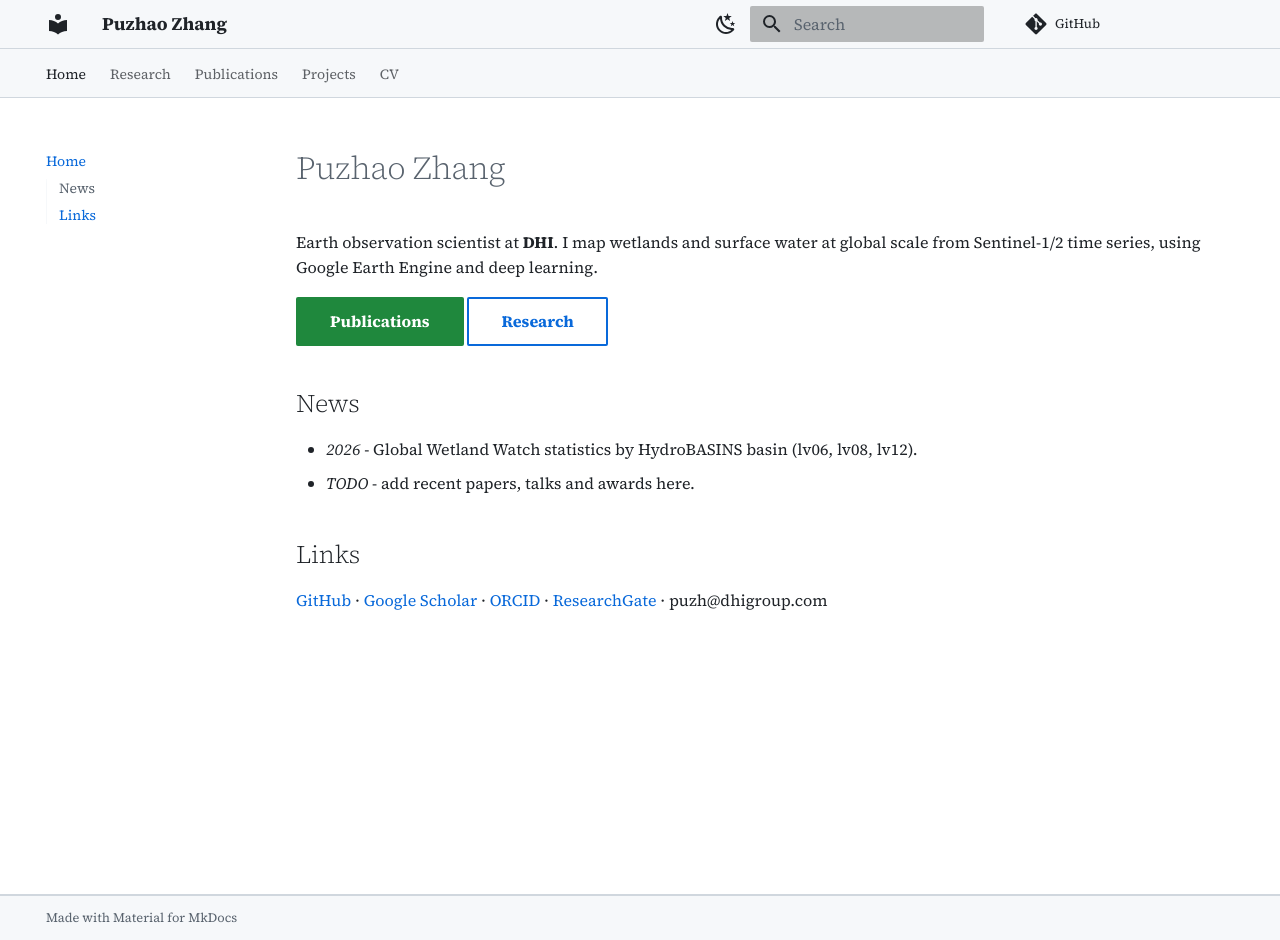
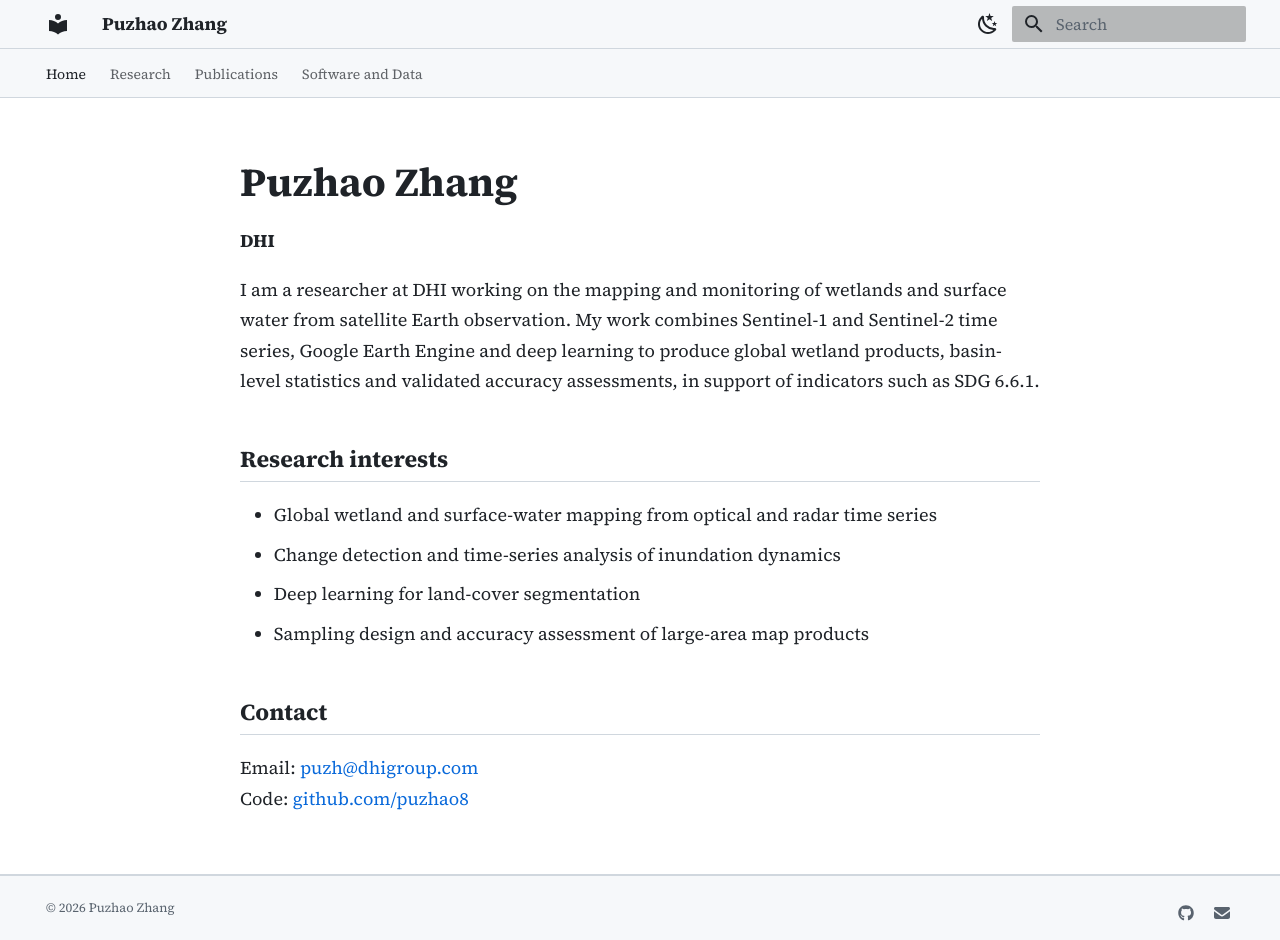
Before and after one commit to puzhao8/puzhao8.github.io, an MkDocs documentation site: the page built from docs/index.md, in a window 1280 px wide and 940 px high. Built offline with MkDocs 1.6.1 and Material for MkDocs 9.7.7, drawn with Linux system fonts in a browser that asks for light colours.

Commit message:
Restyle as a formal research homepage
Co-Authored-By: Claude Sonnet 5.5 <noreply@anthropic.com>

```diff
--- a/docs/index.md
+++ b/docs/index.md
@@ -1,20 +1,26 @@
+---
+hide:
+  - navigation
+  - toc
+---
+
 # Puzhao Zhang
 
-Earth observation scientist at **DHI**. I map wetlands and surface water at global scale
-from Sentinel-1/2 time series, using Google Earth Engine and deep learning.
+**DHI**
 
-[Publications](publications.md){ .md-button .md-button--primary }
-[Research](research.md){ .md-button }
+I am a researcher at DHI working on the mapping and monitoring of wetlands and surface water
+from satellite Earth observation. My work combines Sentinel-1 and Sentinel-2 time series,
+Google Earth Engine and deep learning to produce global wetland products, basin-level
+statistics and validated accuracy assessments, in support of indicators such as SDG 6.6.1.
 
-## News
+## Research interests
 
-- *2026* - Global Wetland Watch statistics by HydroBASINS basin (lv06, lv08, lv12).
-- *TODO* - add recent papers, talks and awards here.
+- Global wetland and surface-water mapping from optical and radar time series
+- Change detection and time-series analysis of inundation dynamics
+- Deep learning for land-cover segmentation
+- Sampling design and accuracy assessment of large-area map products
 
-## Links
+## Contact
 
-[GitHub](https://github.com/puzhao8) ·
-[Google Scholar](#) ·
-[ORCID](#) ·
-[ResearchGate](#) ·
-puzh@dhigroup.com
+Email: [puzh@dhigroup.com](mailto:puzh@dhigroup.com)
+Code: [github.com/puzhao8](https://github.com/puzhao8)
--- a/docs/stylesheets/extra.css
+++ b/docs/stylesheets/extra.css
@@ -1,4 +1,4 @@
-/* GitHub-like colour scheme (Primer palette) */
+/* Formal research homepage, neutral GitHub-like palette (Primer) */
 [data-md-color-scheme="default"] {
   --md-default-bg-color: #ffffff;
   --md-default-fg-color: #1f2328;
@@ -9,9 +9,11 @@
   --md-accent-fg-color: #0969da;
   --md-typeset-a-color: #0969da;
   --md-footer-bg-color: #f6f8fa;
+  --md-footer-bg-color--dark: #f6f8fa;
   --md-footer-fg-color: #59636e;
   --md-footer-fg-color--light: #59636e;
   --md-code-bg-color: #f6f8fa;
+  --rule-color: #d0d7de;
 }
 
 [data-md-color-scheme="slate"] {
@@ -24,9 +26,11 @@
   --md-accent-fg-color: #4493f8;
   --md-typeset-a-color: #4493f8;
   --md-footer-bg-color: #151b23;
+  --md-footer-bg-color--dark: #151b23;
   --md-footer-fg-color: #9198a1;
   --md-footer-fg-color--light: #9198a1;
   --md-code-bg-color: #151b23;
+  --rule-color: #3d444d;
 }
 
 /* Set header colours explicitly: Material caches the old primary colour in
@@ -35,7 +39,7 @@
 .md-tabs {
   background-color: #f6f8fa !important;
   color: #1f2328 !important;
-  border-bottom: 1px solid #d0d7de;
+  border-bottom: 1px solid var(--rule-color);
   box-shadow: none;
 }
 
@@ -43,57 +47,65 @@
 [data-md-color-scheme="slate"] .md-tabs {
   background-color: #151b23 !important;
   color: #e6edf3 !important;
-  border-bottom-color: #3d444d;
 }
 
 .md-tabs__link {
   color: inherit;
 }
 
-.md-footer {
-  border-top: 1px solid #d0d7de;
-}
-
-[data-md-color-scheme="slate"] .md-footer {
-  border-top-color: #3d444d;
-}
-
-[data-md-color-scheme="default"] { --md-footer-bg-color--dark: #f6f8fa; }
-[data-md-color-scheme="slate"] { --md-footer-bg-color--dark: #151b23; }
-
-.md-typeset .md-button {
-  color: var(--md-typeset-a-color);
-  border-color: var(--md-typeset-a-color);
-}
-
-.md-typeset .md-button:hover {
-  color: var(--md-typeset-a-color);
-  background-color: transparent;
-}
-
-.md-typeset .md-button--primary {
-  background-color: #1f883d;
-  border-color: #1f883d;
-  color: #ffffff;
-}
-
+.md-footer,
 .md-footer-meta {
-  border-top: 1px solid #d0d7de;
+  border-top: 1px solid var(--rule-color);
 }
 
 .md-copyright,
-.md-copyright__highlight {
+.md-copyright__highlight,
+.md-social__link {
   color: var(--md-footer-fg-color);
 }
 
-[data-md-color-scheme="slate"] .md-footer-meta {
-  border-top-color: #3d444d;
+/* Reading column, centred, as on a paper or CV */
+.md-content__inner {
+  max-width: 40rem;
+  margin: 0 auto;
+  padding-top: 1rem;
 }
 
-.md-typeset .md-button--primary:hover {
-  background-color: #1a7f37;
-  border-color: #1a7f37;
-  color: #ffffff;
+.md-typeset {
+  font-size: 0.9rem;
+  line-height: 1.7;
+}
+
+.md-typeset h1 {
+  color: var(--md-default-fg-color);
+  font-size: 2rem;
+  font-weight: 600;
+  letter-spacing: 0;
+  margin: 0 0 0.4em;
+}
+
+.md-typeset h2 {
+  color: var(--md-default-fg-color);
+  font-size: 1.15rem;
+  font-weight: 600;
+  letter-spacing: 0;
+  border-bottom: 1px solid var(--rule-color);
+  padding-bottom: 0.25em;
+  margin: 2em 0 0.8em;
+}
+
+.md-typeset table:not([class]) {
+  font-size: 0.85rem;
+  border: 0;
+  border-top: 2px solid var(--md-default-fg-color);
+  border-bottom: 2px solid var(--md-default-fg-color);
+  box-shadow: none;
+}
+
+.md-typeset table:not([class]) th {
+  background: transparent;
+  color: var(--md-default-fg-color);
+  border-bottom: 1px solid var(--rule-color);
 }
 
 /* The MapMyVisitors globe sizes itself to its parent's width, so cap the wrapper. */
--- a/mkdocs.yml
+++ b/mkdocs.yml
@@ -1,6 +1,7 @@
 site_name: Puzhao Zhang
+site_description: Research homepage of Puzhao Zhang, DHI - satellite mapping of wetlands and surface water.
 site_url: https://puzhao8.github.io/
-repo_url: https://github.com/puzhao8
+copyright: "&copy; 2026 Puzhao Zhang"
 
 theme:
   name: material
@@ -11,8 +12,6 @@ theme:
   features:
     - navigation.tabs
     - navigation.top
-    - toc.integrate
-    - content.code.copy
   palette:
     - media: "(prefers-color-scheme: light)"
       scheme: default
@@ -36,6 +35,16 @@ markdown_extensions:
   - pymdownx.arithmatex:
       generic: true
 
+extra:
+  generator: false
+  social:
+    - icon: fontawesome/brands/github
+      link: https://github.com/puzhao8
+      name: GitHub
+    - icon: fontawesome/solid/envelope
+      link: mailto:puzh@dhigroup.com
+      name: Email
+
 extra_css:
   - stylesheets/extra.css
 
@@ -46,5 +55,4 @@ nav:
   - Home: index.md
   - Research: research.md
   - Publications: publications.md
-  - Projects: projects.md
-  - CV: cv.md
+  - Software and Data: projects.md
```
Also changed, not shown: docs/cv.md (deleted, +0 -10 lines), docs/projects.md (+15 -9 lines), docs/publications.md (+7 -12 lines), docs/research.md (+19 -8 lines).
